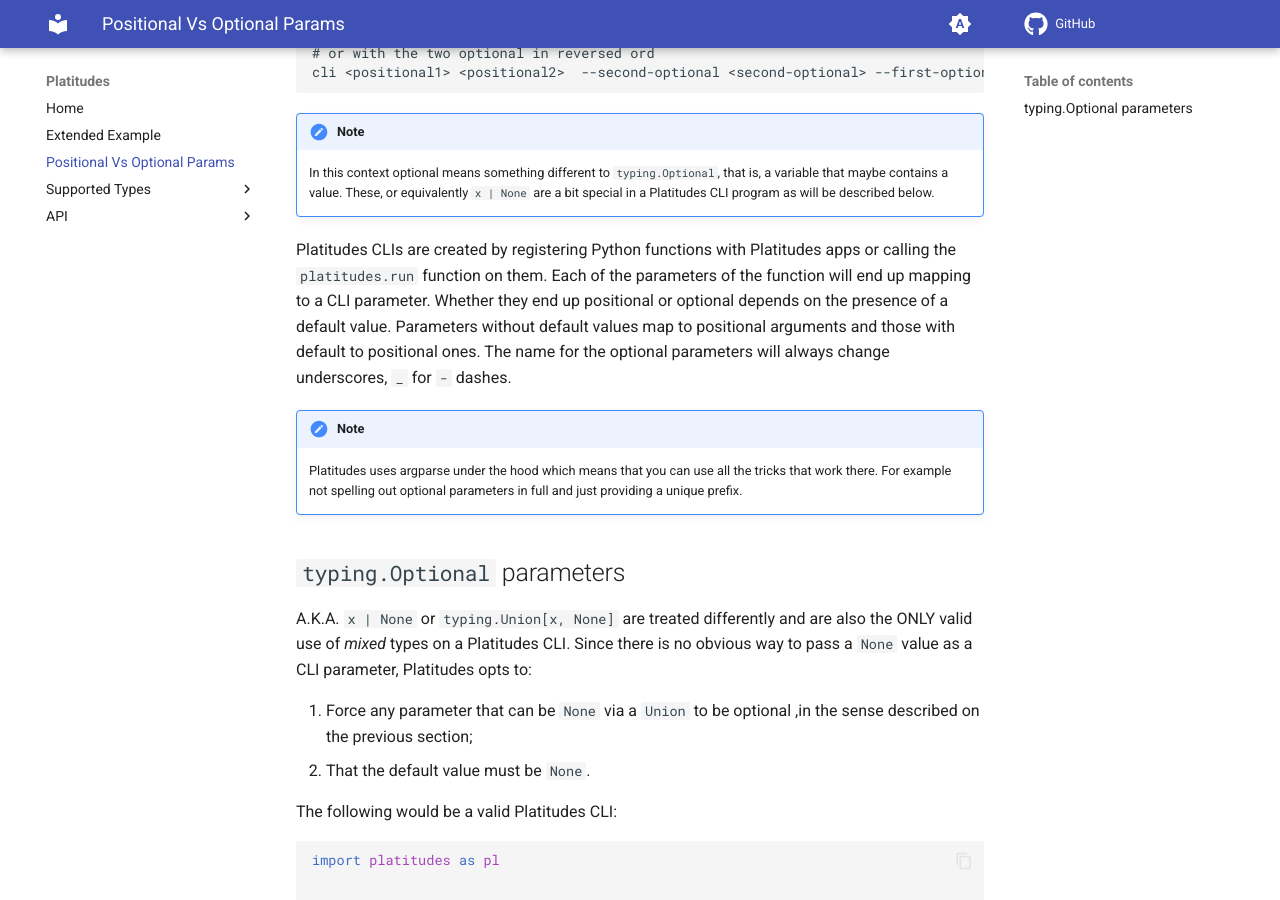
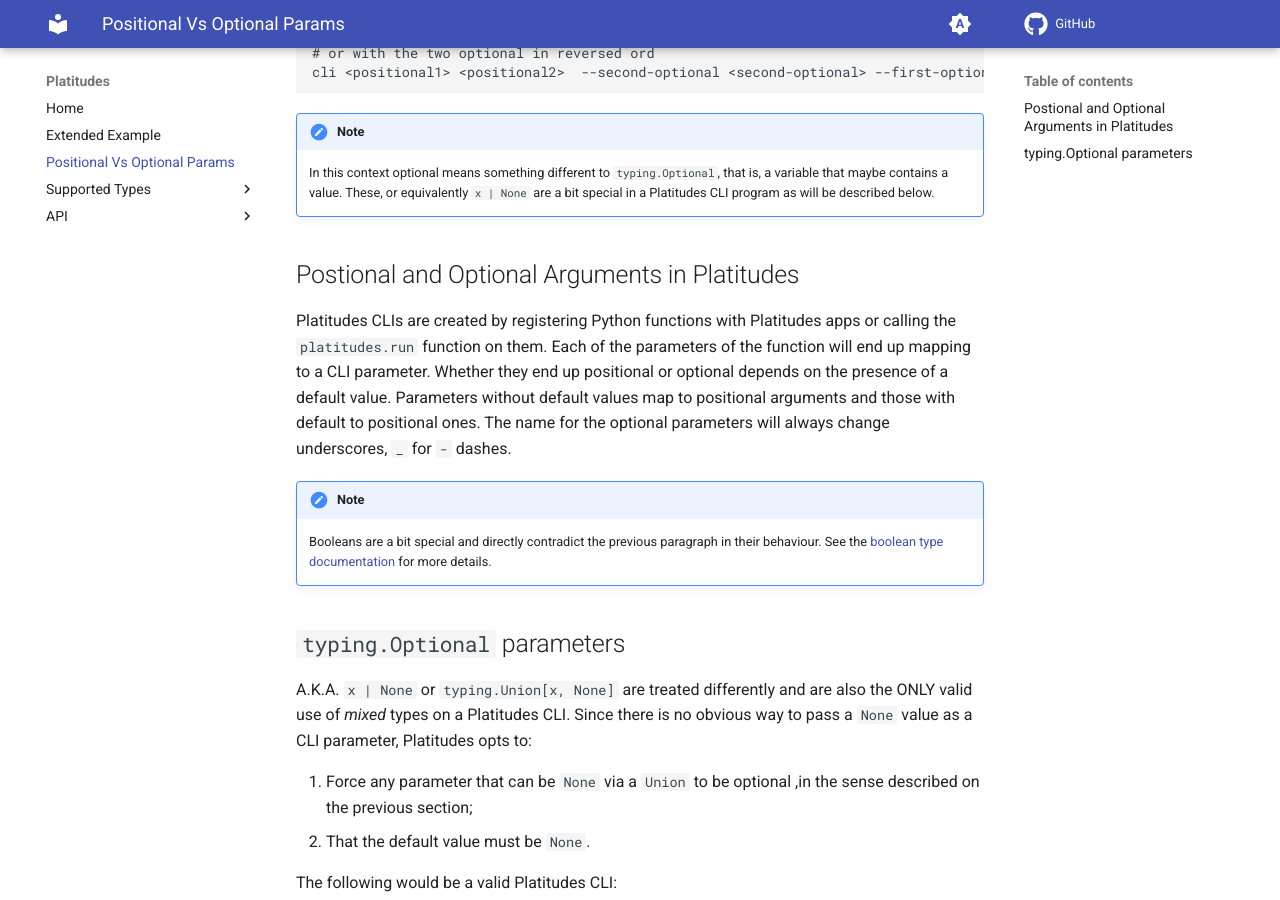
Before and after one commit to GCBallesteros/platitudes, an MkDocs documentation site: the page built from docs/positional_vs_optional_parameters.md, in a window 1280 px wide and 900 px high, scrolled down 566 px. Built offline with MkDocs 1.6.1 and Material for MkDocs 9.7.7, drawn with Linux system fonts in a browser that asks for light colours; comment, search, counter and statistics services are not loaded.

Commit message:
docs: Add section to postional vs optional and bool exception

```diff
--- a/docs/positional_vs_optional_parameters.md
+++ b/docs/positional_vs_optional_parameters.md
@@ -27,6 +27,9 @@ cli <positional1> <positional2>  --second-optional <second-optional> --first-opt
     a variable that maybe contains a value. These, or equivalently `x | None` are
     a bit special in a Platitudes CLI program as will be described below.
 
+
+## Postional and Optional Arguments in Platitudes
+
 Platitudes CLIs are created by registering Python functions with Platitudes
 apps or calling the `platitudes.run` function on them. Each of the parameters
 of the function will end up mapping to a CLI parameter. Whether they end up
@@ -38,9 +41,9 @@ underscores, `_` for `-` dashes.
 
 !!! note
 
-    Platitudes uses argparse under the hood which means that you can use all the
-    tricks that work there. For example not spelling out optional parameters
-    in full and just providing a unique prefix.
+    Booleans are a bit special and directly contradict the previous paragraph
+    in their behaviour. See the [boolean type documentation](types/bool.md)
+    for more details.
 
 ## `typing.Optional` parameters
 
```
